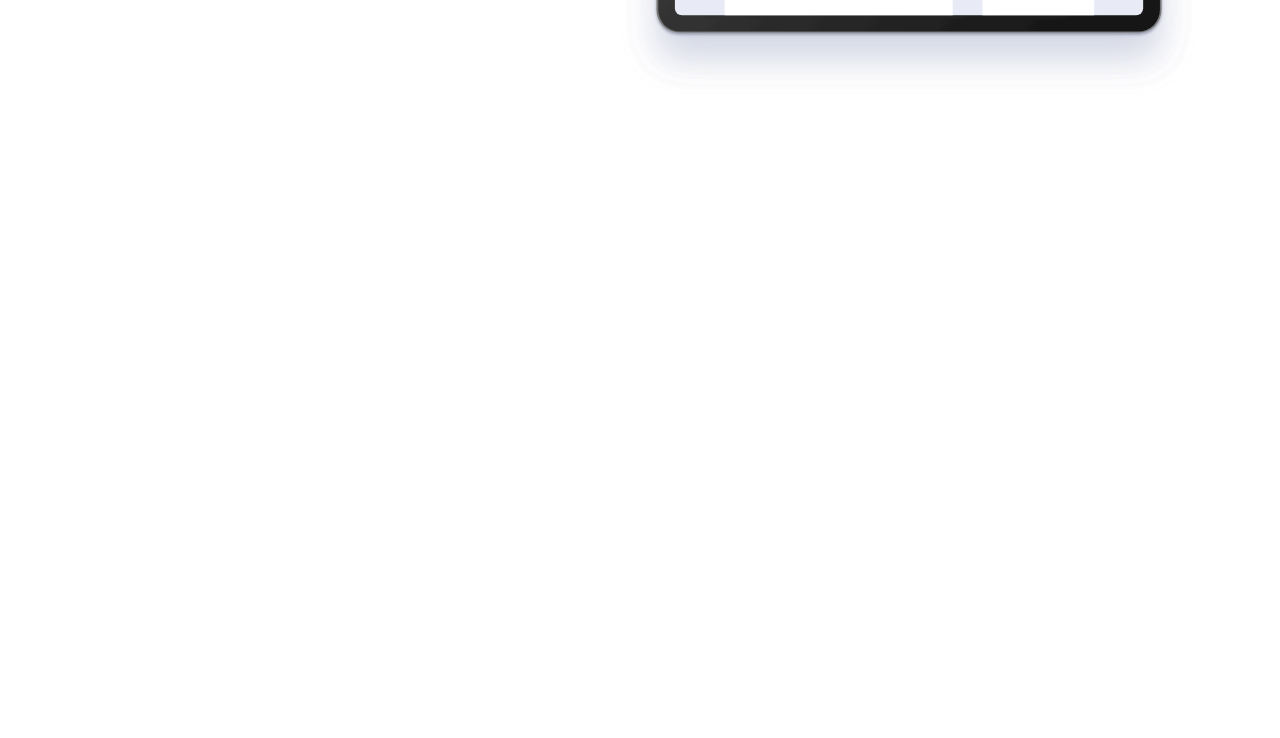
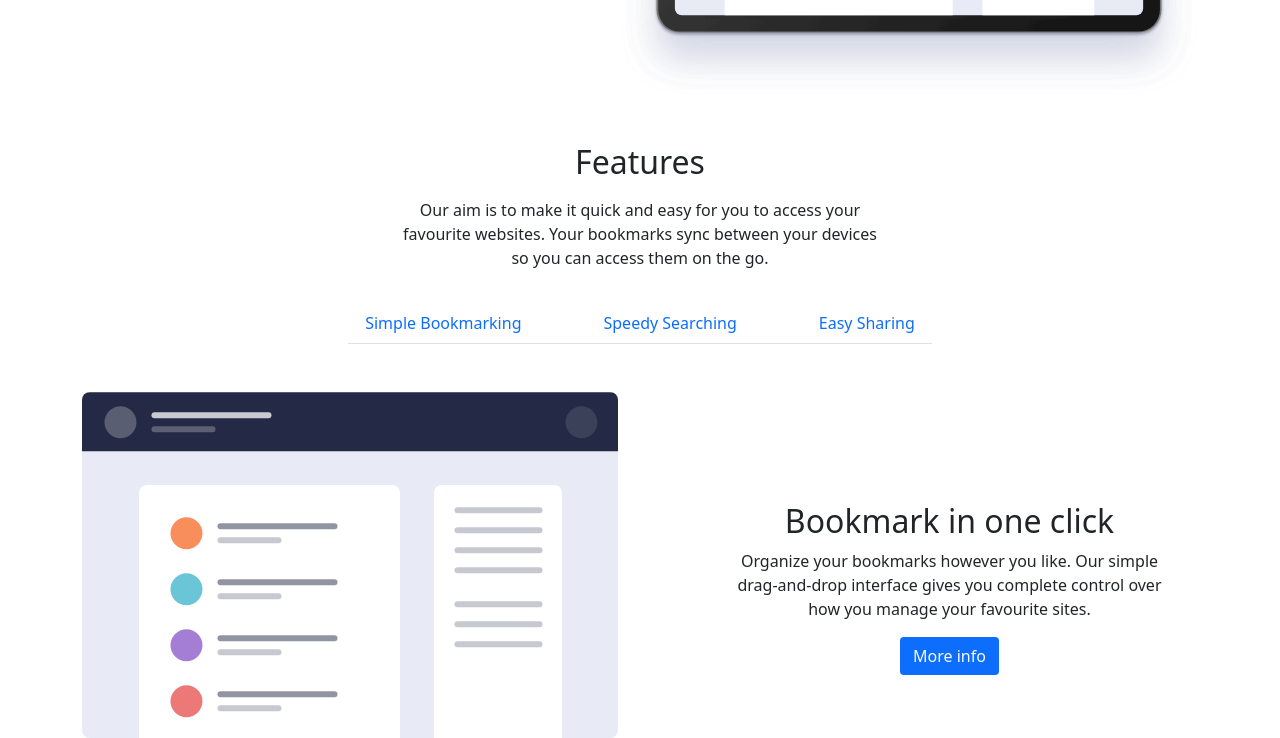
Before and after one commit to Kat8dev/sprint-2-level-1, a website: page index.html in a window 1280 px wide. Shown: the part 430-1168 px from the top of the page. Before the commit the page ends 800 px from the top, so only its background shows below. Drawn offline with Linux system fonts and the light colour scheme.

Commit message:
exersice-2

```diff
--- a/index.html
+++ b/index.html
@@ -20,8 +20,9 @@
             class="d-inline-block align-text-top">
         </a>
 
-        <button class="navbar-toggler ms-auto" type="button" data-bs-toggle="collapse" data-bs-target="#navbarNavAltMarkup"
-          aria-controls="navbarNavAltMarkup" aria-expanded="false" aria-label="Toggle navigation">
+        <button class="navbar-toggler ms-auto" type="button" data-bs-toggle="collapse"
+          data-bs-target="#navbarNavAltMarkup" aria-controls="navbarNavAltMarkup" aria-expanded="false"
+          aria-label="Toggle navigation">
           <span class="navbar-toggler-icon"></span>
         </button>
 
@@ -59,13 +60,64 @@
         </div>
       </div>
     </div>
+    <!--/ A simple bookmark-->
 
-    <!--/ A simple bookmark-->
+
+    <!--Features-->
+    <div class="container-fluid mt-5">
+      <div class="container-fluid">
+        <div class="row flex-column text-center flex-lg-row justify-content-center">
+          <div class="col-lg-5 text-center">
+            <h2 class="h2 mb-3">Features</h2>
+            <p class="p">
+              Our aim is to make it quick and easy for you to access your favourite websites. Your bookmarks sync
+              between
+              your devices so you can access them on the go.
+            </p>
+          </div>
+        </div>
+      </div>
+      <nav class="d-flex justify-content-center">
+        <div class="nav nav-tabs mt-3 col-sm-row flex-column flex-lg-row" id="nav-tab"
+          role="tablist">
+          <a class="nav-item nav-link me-5" id="nav-sBookmarking-tab" data-toggle="tab" href="#nav-sBookmarking"
+            role="tab" aria-controls="nav-sBookmarking" aria-selected="false">Simple Bookmarking</a>
+          <a class="nav-item nav-link" id="nav-spSearching-tab" data-toggle="tab" href="#nav-spSearching" role="tab"
+            aria-controls="nav-spSearching" aria-selected="false">Speedy Searching</a>
+          <a class="nav-item nav-link ms-5" id="nav-easySharing-tab" data-toggle="tab" href="#nav-easySharing"
+            role="tab" aria-controls="nav-easySharing" aria-selected="false">Easy Sharing</a>
+        </div>
+      </nav>
+      <div class="tab-content" id="nav-tabContent">
+        <div class="tab-pane fade" id="nav-sBookmarking" role="tabpanel" aria-labelledby="nav-sBookmarking-tab">
+        </div>
+        <div class="tab-pane fade" id="nav-spSearching" role="tabpanel" aria-labelledby="nav-spSearching-tab"></div>
+        <div class="tab-pane fade" id="nav-easySharing" role="tabpanel" aria-labelledby="nav-easySharing-tab"></div>
+      </div>
+
+      <div class="container mt-5">
+        <div class="row align-items-center">
+          <div class="col-lg-6 me-5">
+            <img class="img-fluid img-responsive" src="./images/illustration-features-tab-1.svg" alt="" />
+          </div>
+          <div class="text-center mt-5 col-lg-5 ms-4">
+            <h2 class="h2">Bookmark in one click</h2>
+            <p>
+              Organize your bookmarks however you like. Our simple drag-and-drop interface gives you complete control
+              over
+              how you manage your favourite sites.
+            </p>
+            <a href="#" class="btn bg-primary text-light">More info</a>
+          </div>
+        </div>
+      </div>
+    </div>
+  <!-- / Features-->
 
   </div>
 
 
-<script src="js/bootstrap.js"></script>
+  <script src="js/bootstrap.js"></script>
 
 </body>
 
```
